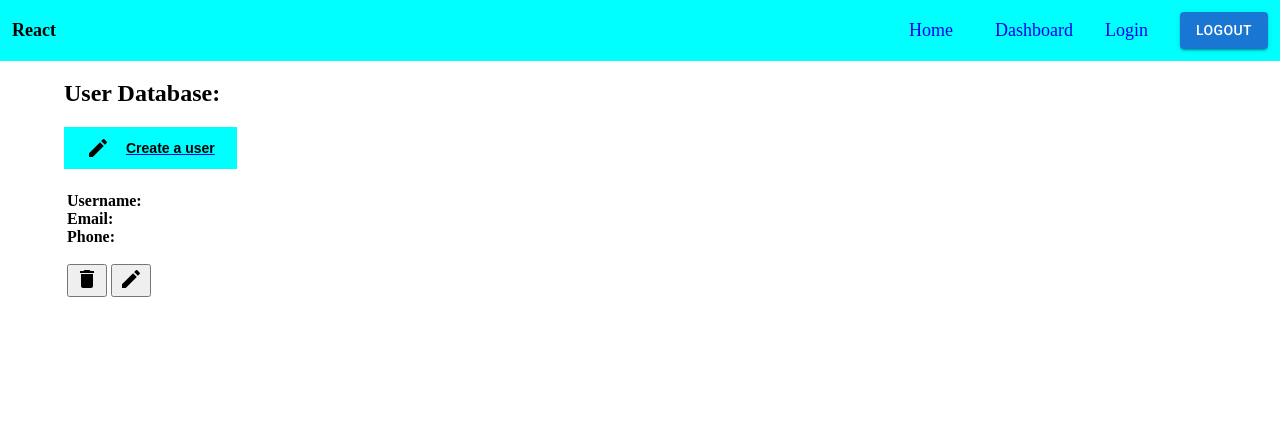
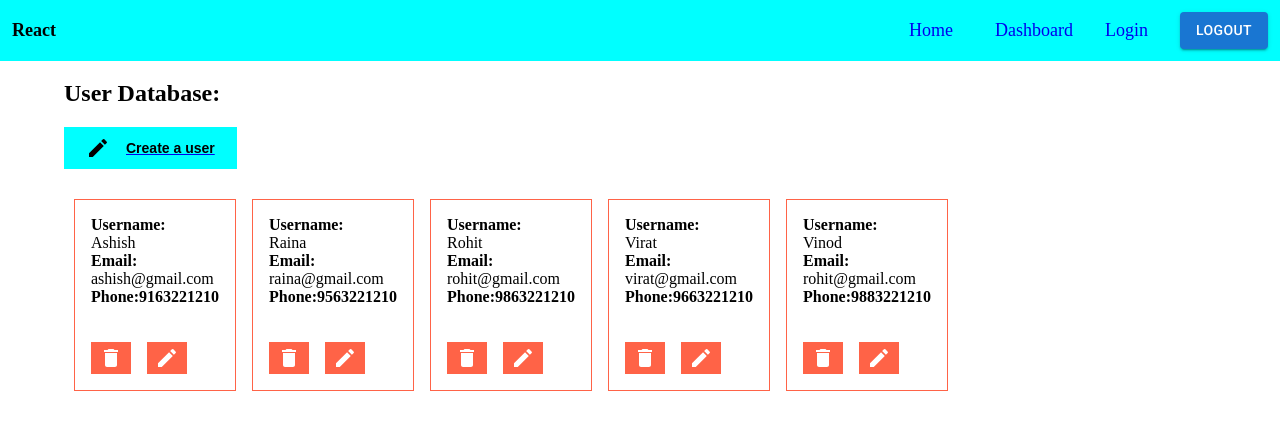
Before and after one commit to rohit-simbanic/react-assign-ts, a React (Create React App) app: page /dashboard in a window 1280 px wide. Shown: the top 430 px of the page. Built offline with nearby package versions, Linux system fonts and the light colour scheme.

Commit message:
almost done

```diff
--- a/package.json
+++ b/package.json
@@ -19,6 +19,7 @@
     "react-router-dom": "^6.10.0",
     "react-scripts": "5.0.1",
     "typescript": "^4.9.5",
+    "uuid": "^9.0.0",
     "web-vitals": "^2.1.4"
   },
   "scripts": {
@@ -44,5 +45,8 @@
       "last 1 firefox version",
       "last 1 safari version"
     ]
+  },
+  "devDependencies": {
+    "@types/uuid": "^9.0.1"
   }
 }
--- /dev/null
+++ b/src/Context/userContext.tsx
@@ -0,0 +1,93 @@
+import { createContext, useContext, useReducer } from "react";
+import { v4 as uuidv4 } from "uuid";
+import {
+  ActionTypeEnum,
+  IReducerAction,
+  IUser,
+  IUserContext,
+  IUserState,
+} from "../types/Types";
+
+const UserContext = createContext<IUserContext>({
+  activeUsers: [],
+  dispatch: () => {},
+});
+export type UserProviderProps = {
+  children: React.ReactNode;
+};
+// reducer
+const reducer = (state: IUserState, action: IReducerAction) => {
+  console.log(state);
+  console.log(action);
+  let activeUsers: IUser[];
+  let index;
+  switch (action.type) {
+    case ActionTypeEnum.Add:
+      const { users } = action;
+      users.id = uuidv4().slice(0, 4);
+      return { ...state, activeUsers: [action.users, ...state.activeUsers] };
+
+    case ActionTypeEnum.Delete:
+      const activeUsers = state.activeUsers;
+      const filteredTask = activeUsers.filter(
+        (item) => item.id !== action.users.id
+      );
+      return { ...state, activeUsers: filteredTask };
+  }
+  return { ...state };
+};
+
+const AppProvider = ({ children }: UserProviderProps) => {
+  const users: IUser[] = [
+    {
+      id: "0",
+      username: "Vinod",
+      email: "rohit@gmail.com",
+      phone: "9883221210",
+    },
+    {
+      id: "1",
+      username: "Virat",
+      email: "virat@gmail.com",
+      phone: "9663221210",
+    },
+    {
+      id: "2",
+      username: "Rohit",
+      email: "rohit@gmail.com",
+      phone: "9863221210",
+    },
+    {
+      id: "3",
+      username: "Raina",
+      email: "raina@gmail.com",
+      phone: "9563221210",
+    },
+    {
+      id: "4",
+      username: "Ashish",
+      email: "ashish@gmail.com",
+      phone: "9163221210",
+    },
+  ];
+  const data: IUserState = { activeUsers: users };
+  const [state, dispatch] = useReducer(reducer, data);
+  console.log(state);
+  return (
+    <UserContext.Provider
+      value={{
+        activeUsers: state.activeUsers,
+        dispatch,
+      }}
+    >
+      {children}
+    </UserContext.Provider>
+  );
+};
+// custom hook for useContext
+
+const useUserCustomContext = () => {
+  return useContext(UserContext);
+};
+
+export { UserContext, AppProvider, useUserCustomContext };
--- a/src/Pages/Dashboard.tsx
+++ b/src/Pages/Dashboard.tsx
@@ -7,8 +7,11 @@ import Stack from "@mui/material/Stack";
 import Box from "@mui/material/Box";
 import { Link } from "react-router-dom";
 import Container from "@mui/material/Container";
+import { useUserCustomContext } from "../Context/userContext";
+import { ActionTypeEnum } from "../types/Types";
 
 const Dashboard = () => {
+  const { dispatch, activeUsers } = useUserCustomContext();
   const Button = styled.button`
     padding: 9px 22px;
     border-radius: 0;
@@ -21,6 +24,29 @@ const Dashboard = () => {
     align-items: center;
     gap: 1rem;
   `;
+  const ButtonItem = styled.button`
+    padding: 4px 8px;
+    border-radius: 0;
+    border: none;
+    font-size: 14px;
+    font-weight: bold;
+    color: white;
+    background: tomato;
+    display: flex;
+    align-items: center;
+    gap: 1rem;
+    cursor: pointer;
+    &:hover : {
+      backgroundcolor: aqua;
+    }
+  `;
+
+  // delete function
+  const onTaskDelete = (id: string) => {
+    if (window.confirm("Are you sure to delete")) {
+      dispatch({ type: ActionTypeEnum.Delete, users: { id } });
+    }
+  };
   return (
     <Container maxWidth="lg">
       <Box>
@@ -38,21 +64,27 @@ const Dashboard = () => {
           <table>
             <tbody>
               <tr>
-                <Stack spacing={2}>
-                  <td>
-                    <strong>Username:</strong> <br />
-                    <strong>Email:</strong> <br />
-                    <strong>Phone: </strong>
-                    <br />
-                    <br />
-                    <button>
-                      <DeleteIcon />
-                    </button>{" "}
-                    <button>
-                      <EditIcon />
-                    </button>
+                {activeUsers.map((item) => (
+                  <td key={item.id}>
+                    <Stack>
+                      <strong>Username:</strong>
+                      {item.username} <br />
+                      <strong>Email:</strong> {item.email}
+                      <br />
+                      <strong>Phone:{item.phone} </strong>
+                      <br />
+                      <br />
+                      <Stack spacing={2} direction="row">
+                        <ButtonItem>
+                          <DeleteIcon onClick={() => onTaskDelete(item.id)} />
+                        </ButtonItem>{" "}
+                        <ButtonItem>
+                          <EditIcon />
+                        </ButtonItem>
+                      </Stack>
+                    </Stack>
                   </td>
-                </Stack>
+                ))}
               </tr>
             </tbody>
           </table>
--- a/src/components/Form/NewUserForm.tsx
+++ b/src/components/Form/NewUserForm.tsx
@@ -1,49 +1,70 @@
-import React from "react";
-import styled from "@emotion/styled";
+import React, { useState, useEffect } from "react";
 import Button from "@mui/material/Button";
+import { useUserCustomContext } from "../../Context/userContext";
+import { ActionTypeEnum, IUser } from "../../types/Types";
+import { Alert, Box } from "@mui/material";
+import { useNavigate } from "react-router-dom";
 
 const NewUserForm = () => {
-  const Form = styled.form`
-    display: flex;
-    flex-direction: column;
-    align-items: center;
-    background: tomato;
-    width: 50%;
-    margin: 3rem auto;
-    padding: 70px 0;
-    position: relative;
-  `;
-  const Input = styled.input`
-    padding: 5px;
-    border: 1px solid gray;
-    margin: 7px;
-    width: 67%;
-    height: 26px;
-  `;
+  const { dispatch, activeUsers } = useUserCustomContext();
+  const [users, setUsers] = useState<IUser[]>([]);
+  const [showMsg, setShowMessage] = useState<boolean>(false);
 
+  // redirect
+  const navigate = useNavigate();
+
+  // function goes here
+
+  const handleChange = (e: React.ChangeEvent<HTMLInputElement>) => {
+    const name = e.target.name;
+    const value = e.target.value;
+    setUsers((prev) => {
+      return { ...prev, id: "", [name]: value };
+    });
+  };
+  const submitHandler = (e: React.FormEvent) => {
+    e.preventDefault();
+    dispatch({ type: ActionTypeEnum.Add, users });
+    setShowMessage(true);
+  };
+
+  // remove alert after 1 second
+  useEffect(() => {
+    if (showMsg) {
+      setTimeout(() => {
+        setShowMessage(false);
+        navigate("/dashboard");
+      }, 2000);
+    }
+  }, [showMsg]);
+  console.log(users);
   return (
-    <Form>
-      <Input
+    <>
+      <form onSubmit={submitHandler}>
+        <input
           type="text"
           name="username"
-        autoComplete="off"
+          autoComplete="on"
+          onChange={handleChange}
           required
           placeholder="User Name"
           minLength={5}
           maxLength={15}
         />
-      <Input
+        <input
           type="email"
           name="email"
+          onChange={handleChange}
           autoComplete="off"
           pattern="^([a-zA-Z0-9_\-\.]+)@((\[[0-9]{1,3}\.[0-9]{1,3}\.[0-9]{1,3}\.)|(([a-zA-Z0-9\-]+\.)+))([a-zA-Z]{2,4}|[0-9]{1,3})(\]?)$"
           required
           placeholder="Email"
         />
-      <Input
+        <input
           type="tel"
           name="phone"
           autoComplete="off"
+          onChange={handleChange}
           required
           pattern="[7-9]{1}[0-9]{9}"
           placeholder="Mobile Number"
@@ -51,7 +72,15 @@ const NewUserForm = () => {
         <Button type="submit" variant="contained">
           Create User
         </Button>
-    </Form>
+      </form>
+      <Box sx={{ width: "50%", margin: "3rem auto" }}>
+        {showMsg && (
+          <Alert severity="success">
+            Success!! You have created a new user!
+          </Alert>
+        )}
+      </Box>
+    </>
   );
 };
 
--- a/src/index.css
+++ b/src/index.css
@@ -4,3 +4,32 @@ body {
 input:focus {
   outline: none;
 }
+input {
+  padding: 5px;
+  border: 1px solid gray;
+  margin: 7px;
+  width: 67%;
+  height: 26px;
+}
+form {
+  display: flex;
+  flex-direction: column;
+  align-items: center;
+  background: tomato;
+  width: 50%;
+  margin: 3rem auto;
+  padding: 70px 0;
+  position: relative;
+}
+
+td {
+  border: 1px solid tomato;
+  padding: 16px;
+  margin: 8px;
+}
+tr {
+  display: flex;
+  flex-direction: row-reverse;
+  flex-wrap: wrap;
+  justify-content: center;
+}
--- a/src/index.tsx
+++ b/src/index.tsx
@@ -3,12 +3,15 @@ import ReactDOM from "react-dom/client";
 import "./index.css";
 import App from "./App";
 import { BrowserRouter } from "react-router-dom";
+import { AppProvider } from "./Context/userContext";
 
 const root = ReactDOM.createRoot(
   document.getElementById("root") as HTMLElement
 );
 root.render(
-  <BrowserRouter>
-    <App />
-  </BrowserRouter>
+  <AppProvider>
+    <BrowserRouter>
+      <App />
+    </BrowserRouter>
+  </AppProvider>
 );
--- /dev/null
+++ b/src/types/Types.ts
@@ -0,0 +1,42 @@
+import React, { Dispatch } from "react";
+
+export type IUserDispatch = {
+  dispatch: Dispatch<any>;
+};
+export interface IUser {
+  id: string;
+  username: string;
+  email: string;
+  phone: string;
+}
+
+export interface IUserContext {
+  activeUsers: IUser[];
+  dispatch: Dispatch<any>;
+}
+
+export interface IUserState {
+  activeUsers: IUser[];
+}
+
+export enum ActionTypeEnum {
+  Add = "add",
+  Delete = "delete",
+  Update = "update",
+}
+
+export interface IAddAction {
+  type: ActionTypeEnum.Add;
+  users: IUser;
+}
+export interface IDeleteAction {
+  type: ActionTypeEnum.Delete;
+  users: { id: string };
+}
+
+// export interface IUpdateAction {
+//   type: ActionTypeEnum.Update;
+//   data: ITask;
+// }
+
+export type IReducerAction = IAddAction | IDeleteAction;
```
Also changed, not shown: 1 other file (tests, documents, lock files or other folders). Lines whose indentation alone changed are shown as unchanged.
